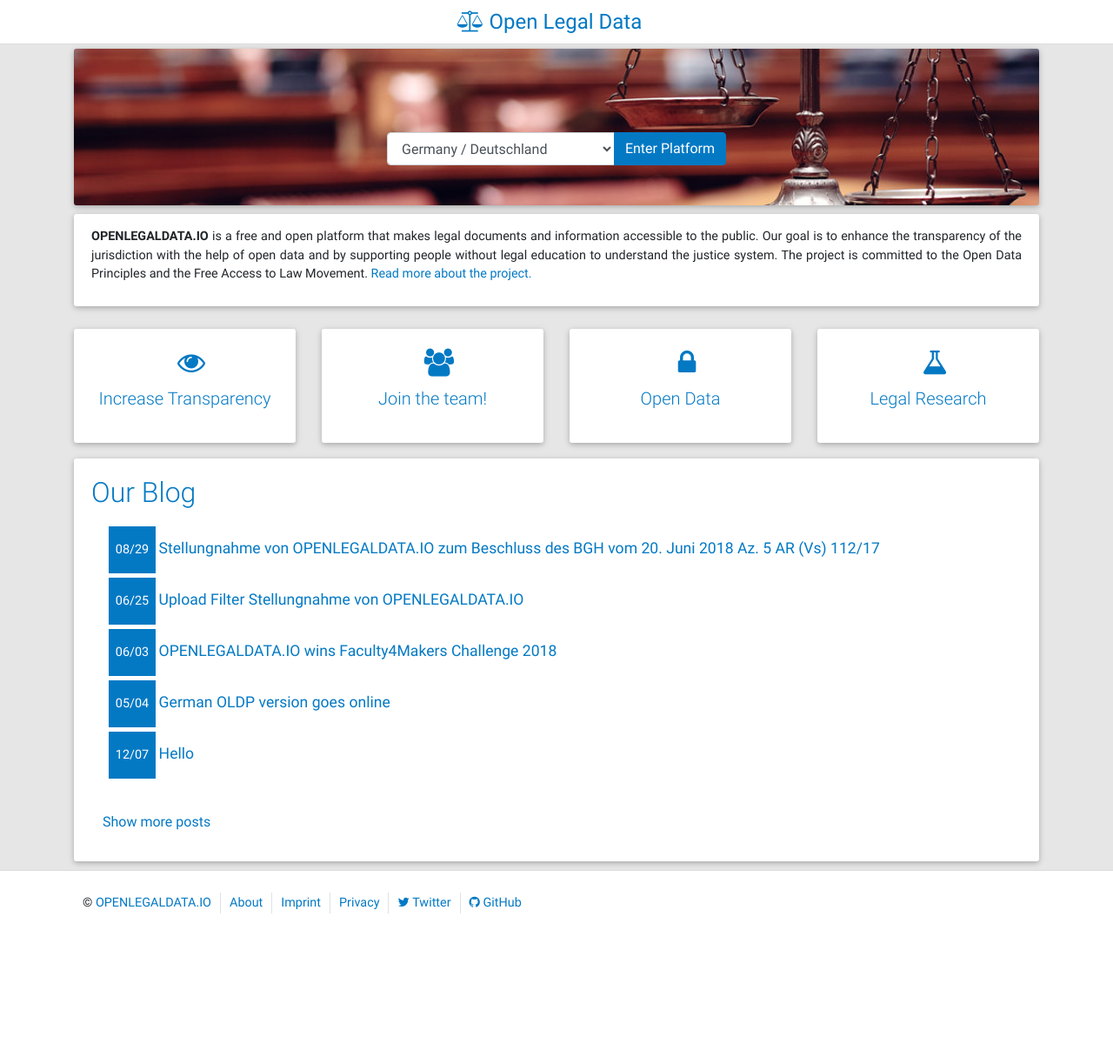
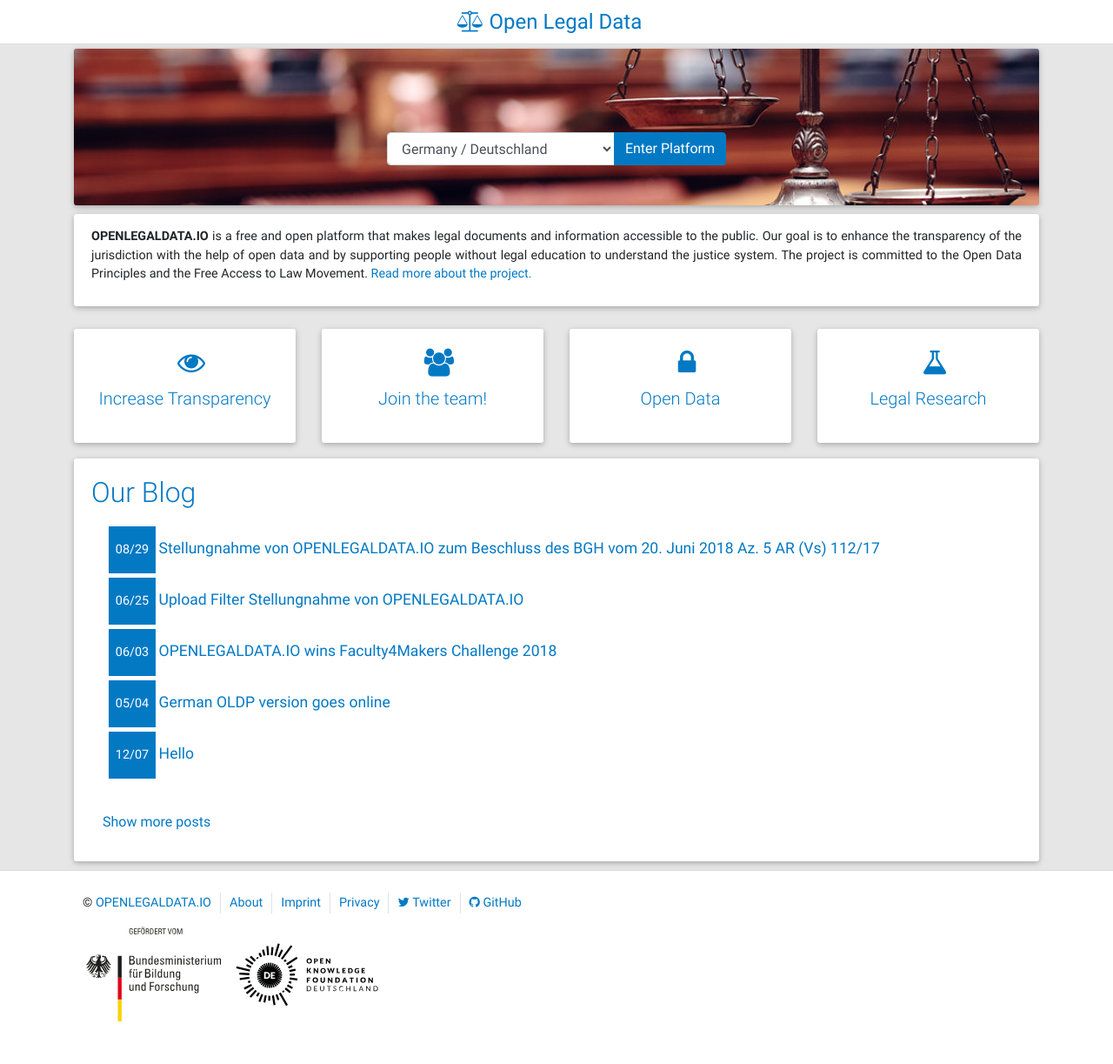
Before and after one commit to openlegaldata/blog, a Jekyll site: the page built from index.md, in a window 1280 px wide. Shown: the whole page at 87% size. Built offline with Jekyll 4.4.1, drawn with Linux system fonts in a browser that asks for light colours; before the commit the page ends 1059 px from its top, so only the background shows below that.

Commit message:
added funding infos

```diff
--- a/_includes/footer.html
+++ b/_includes/footer.html
@@ -1,7 +1,6 @@
   <footer>
     <div class="container">
-
-      <ul>
+		<ul>
             <li>
                 © <a href="{{ "/" | relative_url }}">OPENLEGALDATA.IO</a>
             </li>
@@ -13,7 +12,14 @@
 
             <li><a href="https://twitter.com/{{ site.twitter_username }}"><i class="fa fa-twitter" aria-hidden="true"></i> Twitter</a></li>
             <li><a href="https://github.com/{{ site.github_username }}"><i class="fa fa-github" aria-hidden="true"></i> GitHub</a></li>
-
         </ul>
+		<div class="funded-by">
+            <a href="https://www.bmbf.de/" target="_blank">
+                <img src="/assets/funded_by/logo-bmbf.svg" alt="Bundesministerium für Bildung und Forschung (BMBF)">
+            </a>
+            <a href="https://okfn.de/" target="_blank">
+                <img src="/assets/funded_by/logo-okfn.svg" alt="Open Knowledge Foundation Germany">
+            </a>
+        </div>
     </div>
 </footer>
--- a/_sass/main.scss
+++ b/_sass/main.scss
@@ -78,3 +78,8 @@
 p.rss-subscribe {
     margin: 0;
 }
+
+footer .funded-by {
+    clear: both;
+    padding: 10px;
+}
```
Also changed, not shown: _sass/style.css, assets/funded_by/logo-bmbf.svg (added), assets/funded_by/logo-okfn.svg (added).
